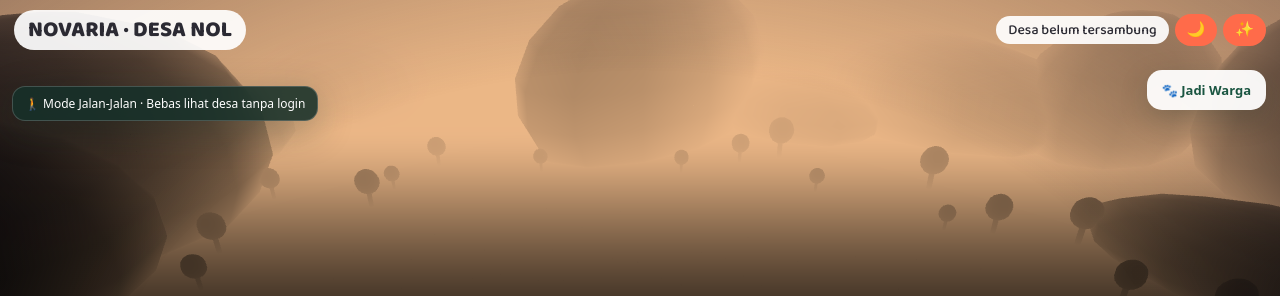
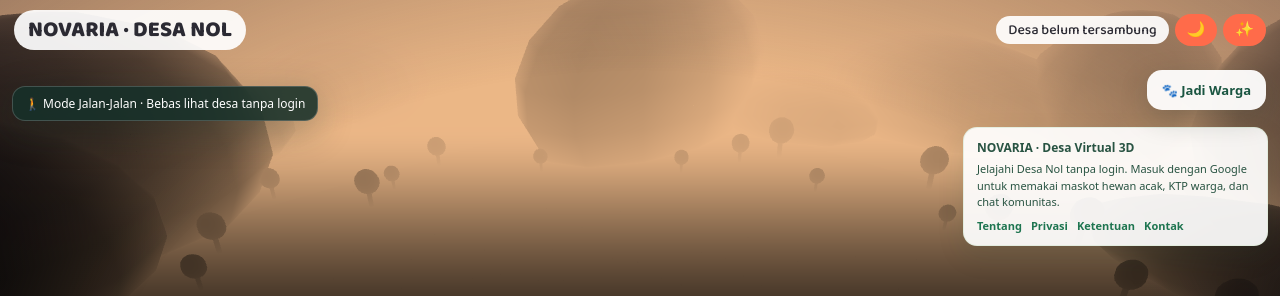
Before and after one commit to masterai5345-png/novaria-virtual-nation, a Next.js app: page / in a window 1280 px wide. Shown: the top 296 px of the page. Built offline with nearby package versions, Linux system fonts and the light colour scheme; no server answers; the database is empty.

Commit message:
Add public app explanation and visible privacy/terms links to full-screen 3D homepage for Google branding

```diff
--- a/src/app/page.tsx
+++ b/src/app/page.tsx
@@ -11,6 +11,22 @@ export default function HomePage() {
         referrerPolicy="same-origin" allow="fullscreen"
         style={{position:"absolute",inset:0,width:"100%",height:"100%",border:0,display:"block"}}/>
       <VillagePlayHUD />
+      <aside aria-label="Informasi NOVARIA" style={{
+        position:"absolute",right:12,top:127,maxWidth:"min(305px,calc(100vw - 24px))",
+        background:"rgba(255,255,255,.92)",border:"1px solid rgba(223,235,219,.8)",
+        color:"#285342",fontFamily:"system-ui,sans-serif",borderRadius:14,padding:"11px 13px",
+        boxShadow:"0 10px 28px #153e2d1c",lineHeight:1.5
+      }}>
+        <strong style={{display:"block",fontSize:12,marginBottom:4}}>NOVARIA · Desa Virtual 3D</strong>
+        <p style={{fontSize:11,margin:"0 0 7px"}}>Jelajahi Desa Nol tanpa login. Masuk dengan Google untuk memakai maskot hewan acak, KTP warga, dan chat komunitas.</p>
+        <nav aria-label="Informasi dan kebijakan NOVARIA" style={{display:"flex",gap:9,flexWrap:"wrap",fontSize:11,fontWeight:700}}>
+          <Link href="/tentang" style={{color:"#1e7550"}}>Tentang</Link>
+          <Link href="/privacy" style={{color:"#1e7550"}}>Privasi</Link>
+          <Link href="/terms" style={{color:"#1e7550"}}>Ketentuan</Link>
+          <Link href="/contact" style={{color:"#1e7550"}}>Kontak</Link>
+        </nav>
+      </aside>
+
       <Link href="/masuk" style={{position:"absolute",right:14,top:70,padding:"11px 15px",
         borderRadius:15,background:"rgba(255,255,255,.94)",color:"#1a5541",fontWeight:800,
         textDecoration:"none",fontSize:13,boxShadow:"0 9px 28px rgba(18,43,34,.22)",
```
